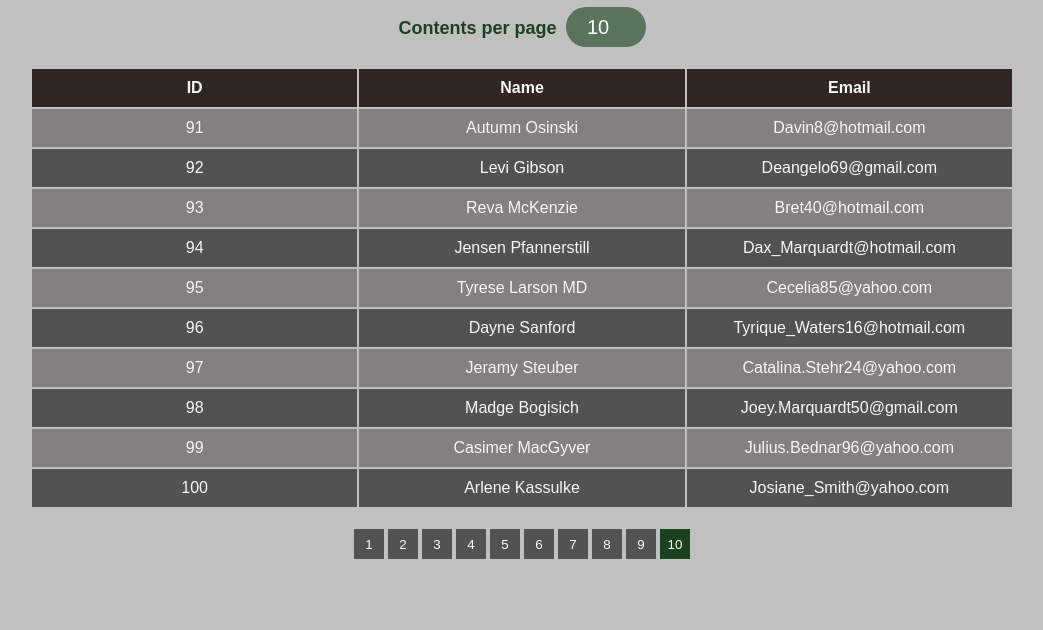
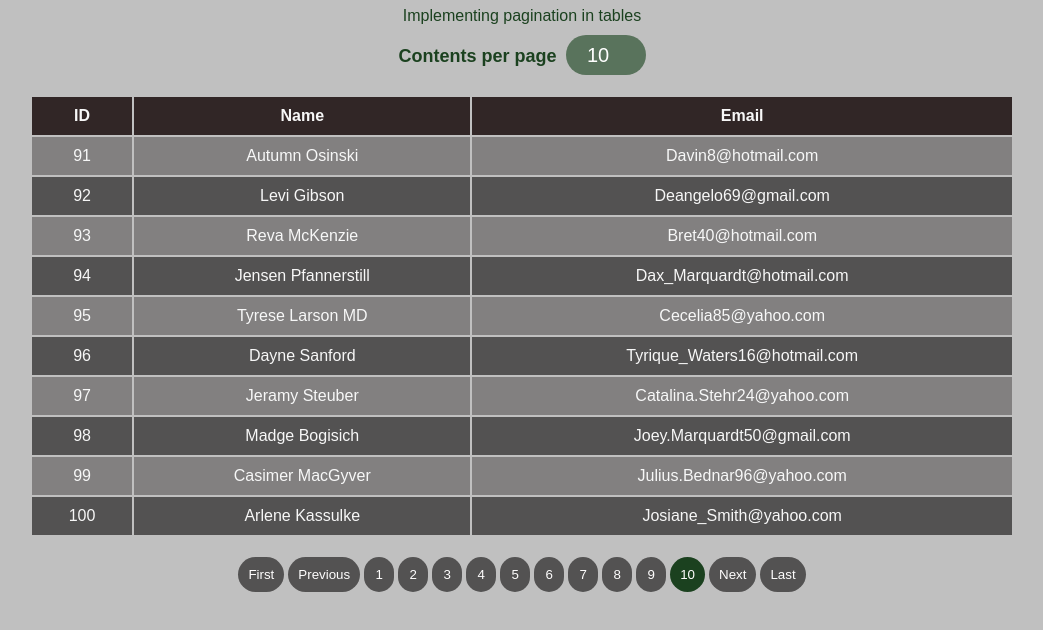
Before and after one commit to sarathme/GUVI_Day15_Task_Pagination, a plain HTML site: page index.html in a window 1280 px wide. Both pictures are taken after a click on the button "10". Shown: the part 60-690 px from the top of the page, without its empty margins (118-1161 px from the left). Drawn offline with Linux system fonts and the light colour scheme.

Commit message:
Work on First last next and prev buttons

```diff
--- a/index.html
+++ b/index.html
@@ -8,12 +8,14 @@
   </head>
   <body>
     <div class="container">
-      <h1>Pagination</h1>
+      <h1 id="title">Pagination</h1>
+      <p id="description">Implementing pagination in tables</p>
       <div class="page-input">
         <label for="page-group">Contents per page</label>
         <input type="number" value="10" id="page-group" min="10" />
       </div>
-      <table class="table">
+      <div class="table-responsive">
+        <table type="table" class="table table-bordered">
           <thead class="table-head">
             <tr>
               <th>ID</th>
@@ -44,13 +46,13 @@
           </tr> -->
           </tbody>
         </table>
+      </div>
       <div class="pagination" id="pagination">
-        <!-- <button class="page">11236</button>
-        <button class="page">1</button>
-        <button class="page">1</button>
-        <button class="page">1</button> -->
+        <button class="page">Previous</button>
+        <button class="page">Next</button>
       </div>
     </div>
     <script type="module" src="./script.js"></script>
+    <script src="https://app.zenclass.in/sheets/v1/js/zen/suite/bundle.js"></script>
   </body>
 </html>
--- a/script.js
+++ b/script.js
@@ -3,23 +3,23 @@ import data from "./data.js";
 const inputPage = document.getElementById("page-group");
 const tableBody = document.getElementById("table-body");
 const pageBlock = document.querySelector("#pagination");
-
+let curPage = 1;
 inputPage.max = data.length / 2;
 
 let totalPage = data.length / inputPage.value;
 
 createPageButton(totalPage);
-renderContent(0, parseInt(inputPage.value), 0);
+renderContent(0, parseInt(inputPage.value), 1);
 
 inputPage.onchange = (e) => {
   const contentPerPage = parseInt(e.target.value);
   totalPage = Math.ceil(data.length / contentPerPage);
 
   createPageButton(totalPage);
-  renderContent(0, contentPerPage, 0);
+  renderContent(0, contentPerPage);
 };
 
-function renderContent(start, end, active) {
+function renderContent(start, end) {
   const displayContent = data.slice(start, end);
   console.log(displayContent);
   tableBody.innerHTML = "";
@@ -31,14 +31,15 @@ function renderContent(start, end, active) {
   </tr>`;
     tableBody.insertAdjacentHTML("beforeend", innerHTML);
   });
-
-  pageBlock.childNodes.forEach((el) => el.classList.remove("btn-active"));
-
-  pageBlock.children[active].classList.add("btn-active");
 }
 
 function createPageButton(pages) {
   pageBlock.innerHTML = "";
+  pageBlock.innerHTML = `<button class="page">First</button>`;
+  pageBlock.insertAdjacentHTML(
+    "beforeend",
+    `<button class="page">Previous</button>`
+  );
   for (let i = 0; i < pages; i++) {
     const btn = document.createElement("button");
     btn.classList.add("page");
@@ -46,19 +47,46 @@ function createPageButton(pages) {
     btn.innerText = i + 1;
     pageBlock.appendChild(btn);
   }
+  pageBlock.insertAdjacentHTML(
+    "beforeend",
+    `<button class="page">Next</button>`
+  );
+  pageBlock.insertAdjacentHTML(
+    "beforeend",
+    `<button class="page">Last</button>`
+  );
 }
 
 pageBlock.addEventListener("click", (e) => {
-  console.log(e.target.classList.contains("page"));
   if (e.target.classList.contains("page")) {
+    if (e.target.innerText === "Next") {
+      return;
+    }
+    if (e.target.innerText === "Previous") {
+      return;
+    }
+    if (e.target.innerText === "First") {
+      renderContent(0, parseInt(inputPage.value), parseInt(e.target.value));
+      return;
+    }
+    if (e.target.innerText === "Last") {
+      renderContent(
+        data.length - parseInt(inputPage.value),
+        data.length,
+        parseInt(e.target.value)
+      );
+      return;
+    }
+
     const start = (parseInt(e.target.value) - 1) * parseInt(inputPage.value);
     const end =
       start + parseInt(inputPage.value) > data.length
         ? data.length
         : start + parseInt(inputPage.value);
-    console.log(start);
-    console.log(end);
-    console.log(parseInt(e.target.value) - 1);
-    renderContent(start, end, parseInt(e.target.value) - 1);
+
+    renderContent(start, end);
+    pageBlock.childNodes.forEach((el) => el.classList.remove("btn-active"));
+
+    e.target.classList.add("btn-active");
   }
 });
--- a/style.css
+++ b/style.css
@@ -46,7 +46,12 @@ body {
 .page-input input:focus-visible {
   outline: 4px solid rgb(31, 195, 47);
 }
+.table-responsive {
+  overflow: scroll;
+  min-height: 100%;
+}
 .table {
+  width: 100%;
   flex: 1 0 auto;
   color: #f7f7f7;
 }
@@ -75,7 +80,7 @@ body {
 .table-content tr td,
 .table-head tr th {
   /* background-color: blue; */
-  max-width: 10px;
+  width: auto;
   max-height: 20px;
   padding: 10px;
 }
@@ -90,13 +95,14 @@ body {
 }
 
 .page {
-  width: 30px;
-  height: 30px;
-  padding: 3px 1px;
+  min-width: 30px;
+  height: auto;
+  padding: 10px;
   border: none;
   background-color: rgb(83, 82, 82);
   cursor: pointer;
   color: #fefdfd;
+  border-radius: 20px;
 }
 
 .page:hover,
```
Lines whose indentation alone changed are shown as unchanged.
